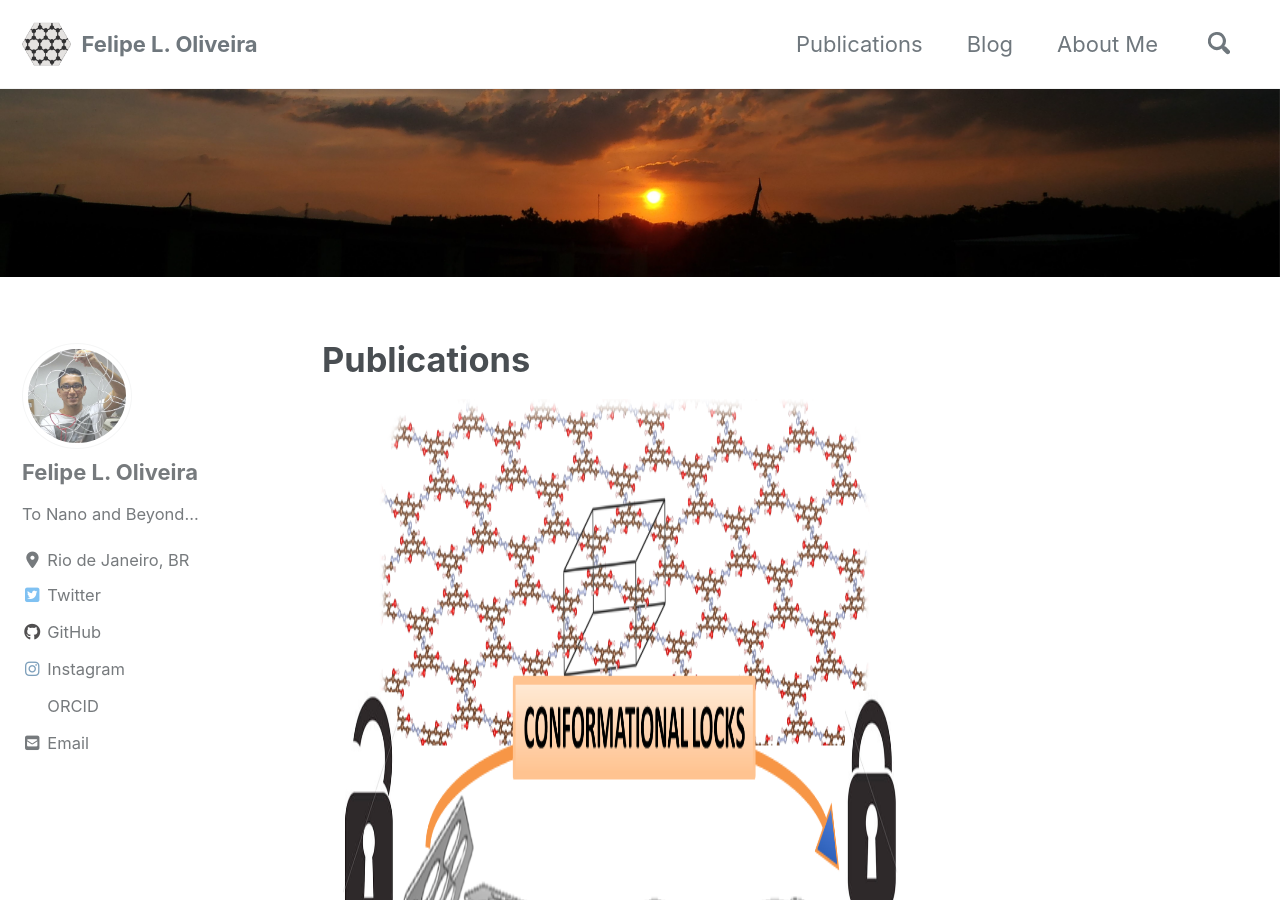
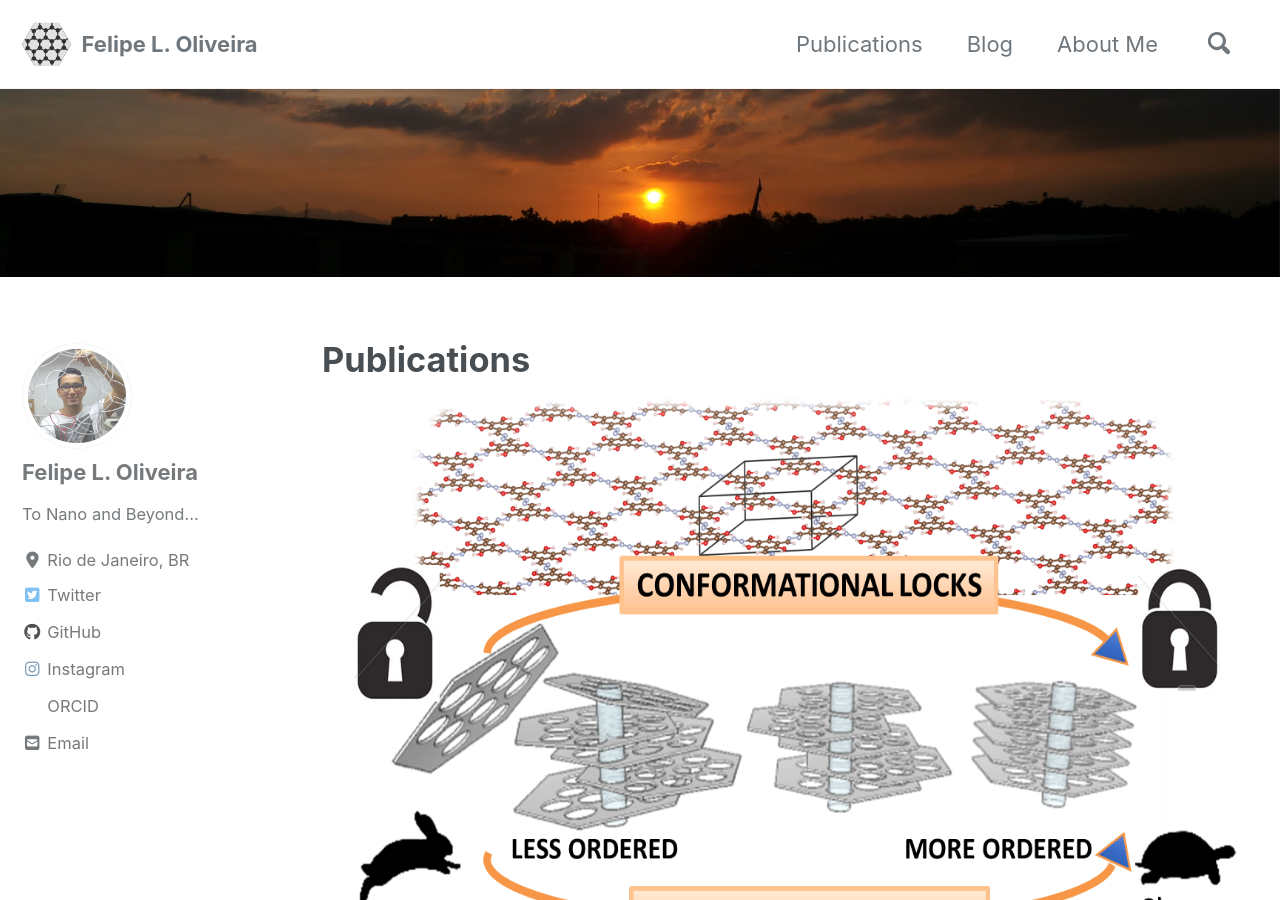
Before and after one commit to lipelopesoliveira/lipelopesoliveira.github.io, a Jekyll site: the page built from _pages/publications.md, in a window 1280 px wide and 900 px high. Built offline with Jekyll 4.4.1, drawn with Linux system fonts in a browser that asks for light colours; cached includes are drawn as plain includes; nearby versions of some CDN libraries.

Commit message:
Update publications.md

```diff
--- a/_pages/publications.md
+++ b/_pages/publications.md
@@ -8,10 +8,10 @@ header:
   image: "/images/header.jpg"
 ---
 
-<img src="{{ site.url }}{{ site.baseurl }}/images/publications/TOC_2.png" alt="Table of contents 2" style="width:600px;height:1060px;">
+<img src="{{ site.url }}{{ site.baseurl }}/images/publications/TOC_2.png" alt="Table of contents 2" style="width:1060px;height:600px;">
 
 **[2]** A. Maia, R., **Oliveira, F. L.**, Nazarkovsky, M., & Esteves, P. M. (2018). *Crystal Engineering of Covalent Organic Frameworks Based on Hydrazine and Hydroxy-1, 3, 5-Triformylbenzenes.* **Crystal Growth & Design**, 18(9), 5682-5689. DOI: 10.1021/acs.cgd.8b01110 [PDF](https://drive.google.com/file/d/1l80qe8DeY1C_qXfLWAPAzvCmQCaqB4ZK/view?usp=sharing)
 
-<img src="{{ site.url }}{{ site.baseurl }}/images/publications/TOC_1.png" alt="Table of contents 1" style="width:600px;height:1060px;">
+<img src="{{ site.url }}{{ site.baseurl }}/images/publications/TOC_1.png" alt="Table of contents 1" style="width:1060px;height:600px;">
 
 **[1]** Costa, D. G., Henrique, F. J., **Oliveira, F. L.**, Capaz, R. B., & Esteves, P. M. (2018). *n-Diamondynes: Expanding the family of carbon allotropes.* **Carbon**, 136, 337-344. DOI: 10.1016/j.carbon.2018.04.073 [PDF](https://drive.google.com/file/d/1wvO5g82YsKP-4W4cK4wZ_0_OGj9n3heP/view?usp=sharing)
```
